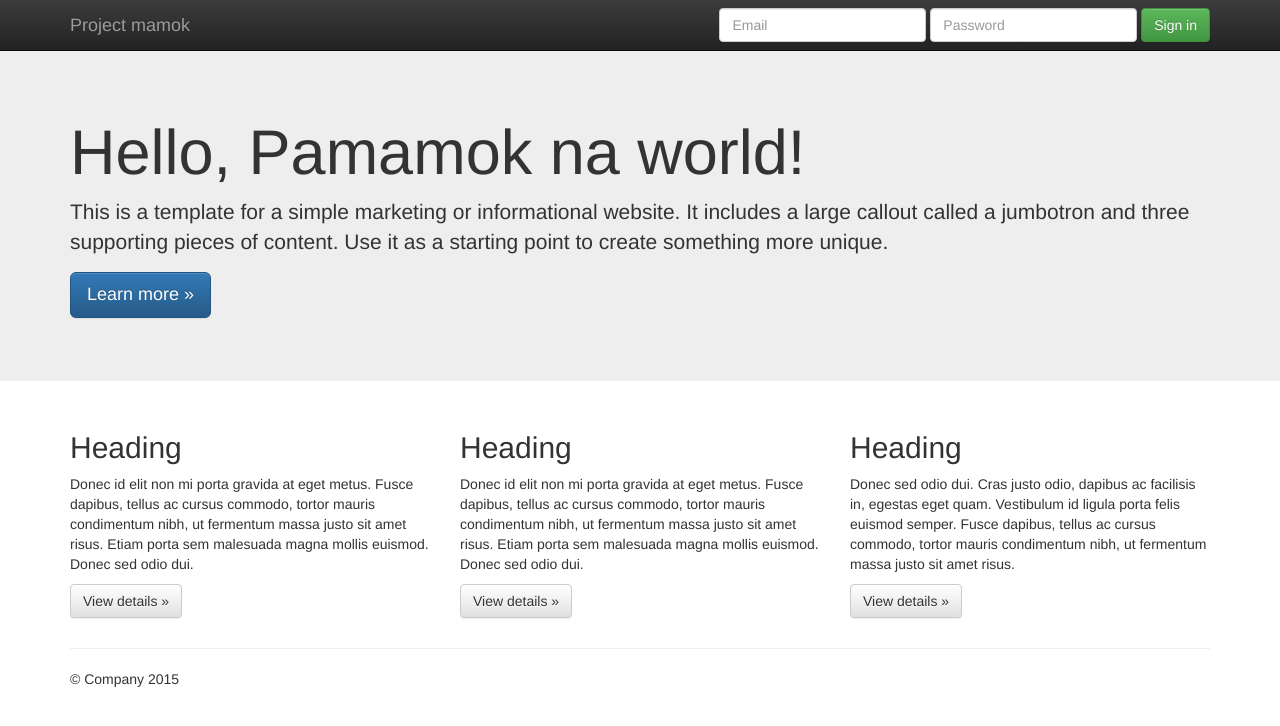
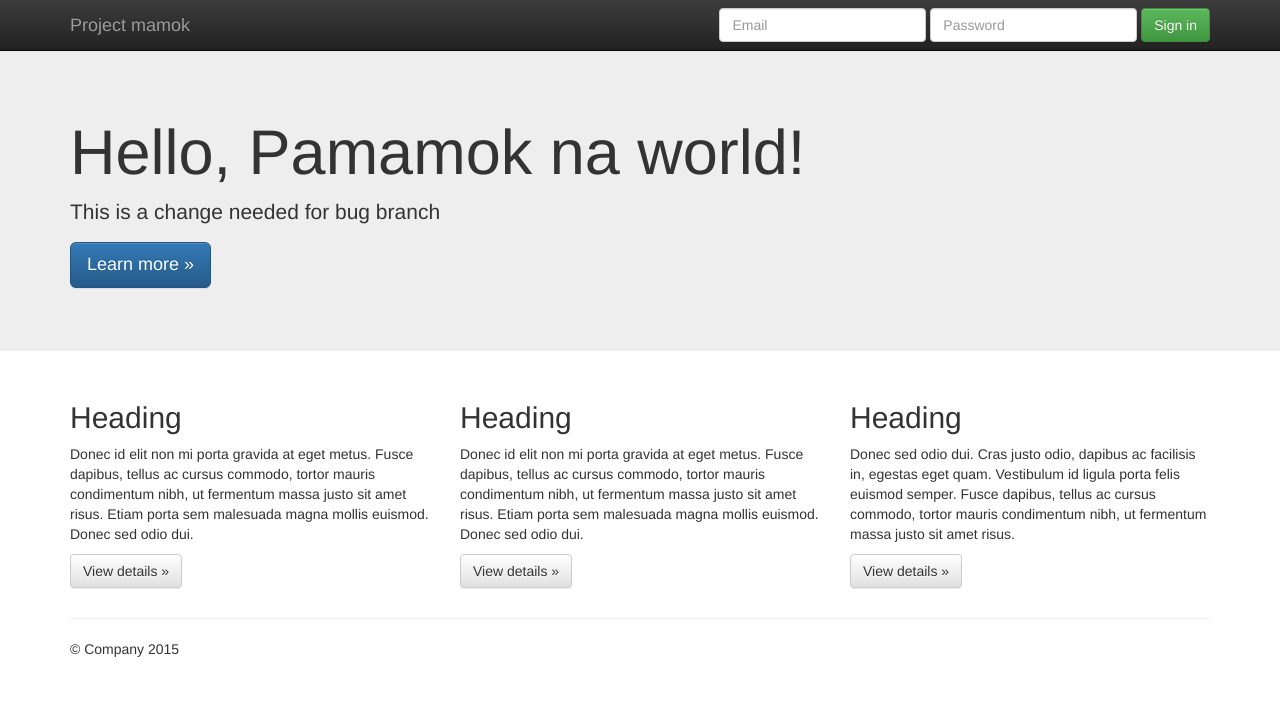
Before and after one commit to Doug-26/Git-Sample, a plain HTML site: page index.html in a window 1280 px wide. Drawn offline with nearby package versions, Linux system fonts and the light colour scheme.

Commit message:
fixed the bug in the index page

```diff
--- a/index.html
+++ b/index.html
@@ -56,7 +56,7 @@
     <div class="jumbotron">
       <div class="container">
         <h1>Hello, Pamamok na world!</h1>
-        <p>This is a template for a simple marketing or informational website. It includes a large callout called a jumbotron and three supporting pieces of content. Use it as a starting point to create something more unique.</p>
+        <p>This is a change needed for bug branch</p>
         <p><a class="btn btn-primary btn-lg" href="#" role="button">Learn more &raquo;</a></p>
       </div>
     </div>
```
